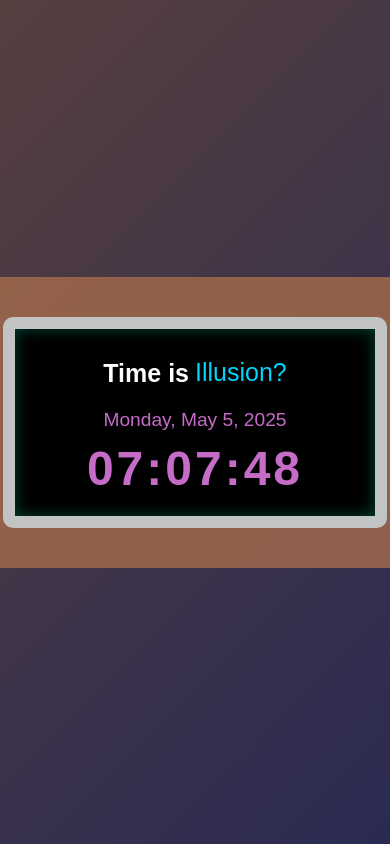
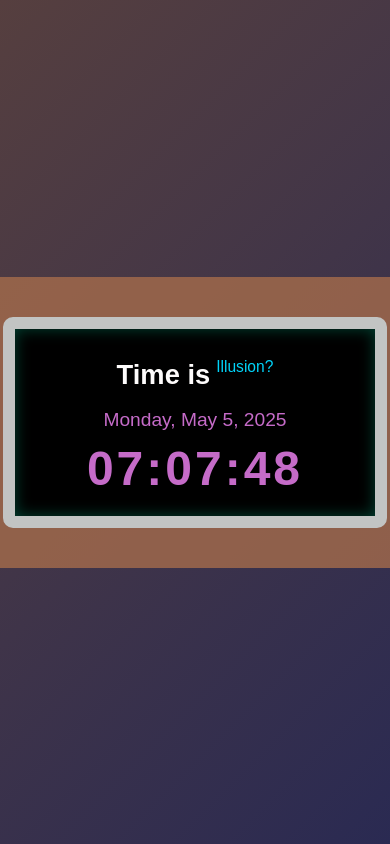
Before and after one commit to Sumaiya319/SmartWatch, a plain HTML site: page index.html in a window 390 px wide. Drawn offline with Linux system fonts and the light colour scheme.

Commit message:
Update style.css

```diff
--- a/style.css
+++ b/style.css
@@ -107,3 +107,30 @@ background: linear-gradient(135deg, #563f3f, #2a2a52);
     font-size: 1.2em;
     margin-bottom: 10px;
 }
+
+
+
+@media (max-width: 768px) {
+    .loader h4 {
+      font-size: 6vw; /* Bigger font for small screens */
+    }
+
+    .words {
+      font-size: 3vw;
+      max-width: 90%;
+    }
+
+
+  }
+
+  @media (max-width: 480px) {
+    .loader h4 {
+      font-size: 7vw;
+    }
+
+    .words {
+      font-size: 4vw;
+    }
+
+
+  }
```
